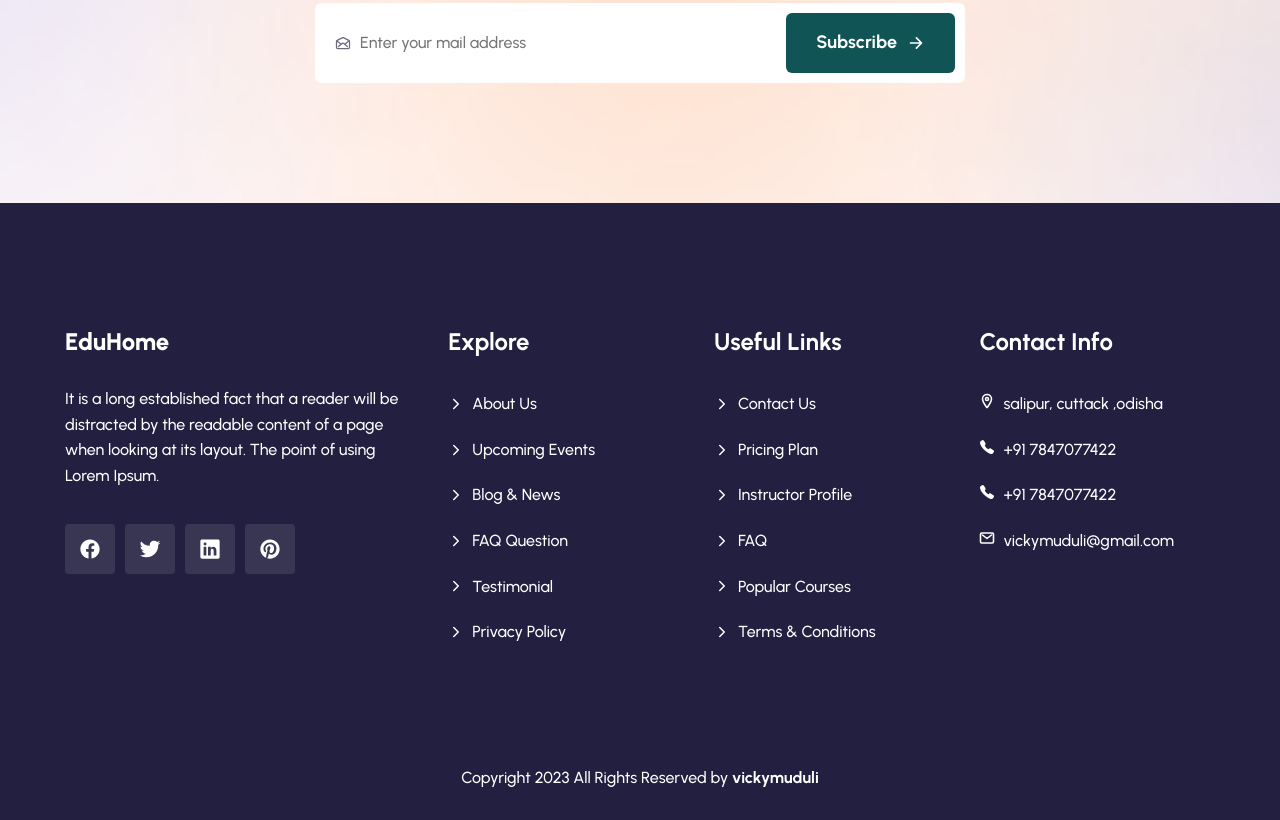
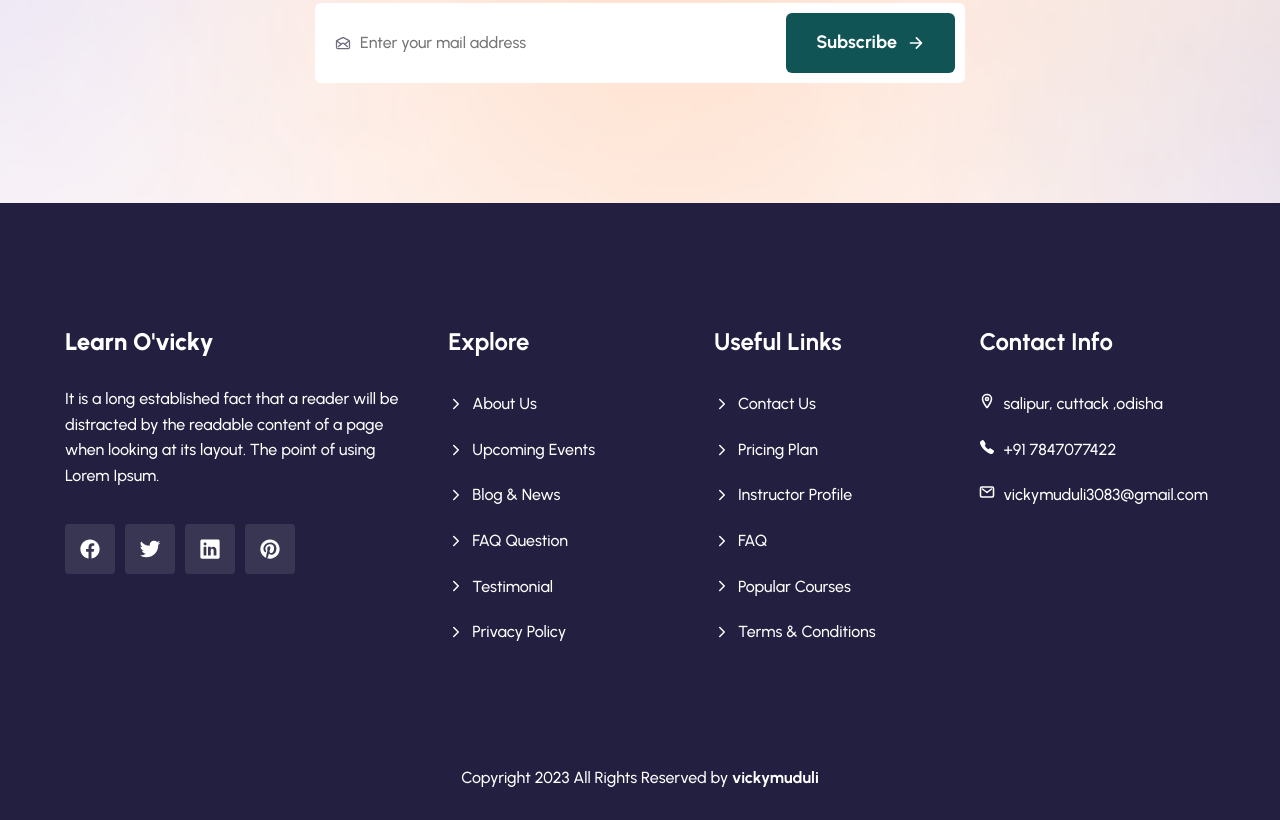
Before and after one commit to vickymuduli3083/Learn-O--vicky, a plain HTML site: page index.html in a window 1280 px wide. Shown: the part 5814-6634 px from the top of the page. Drawn offline with nearby package versions, Linux system fonts and the light colour scheme.

Commit message:
some changes

```diff
--- a/index.html
+++ b/index.html
@@ -1150,7 +1150,7 @@
 
         <div class="footer-brand">
 
-          <a href="#" class="logo">EduHome</a>
+          <a href="#" class="logo">Learn O'vicky</a>
 
           <p class="section-text">
             It is a long established fact that a reader will be distracted by the readable content of a page when
@@ -1320,16 +1320,12 @@
             <a href="tel:+13647657839" class="footer-link">+91 7847077422</a>
           </li>
 
-          <li class="footer-item">
-            <ion-icon name="call" aria-hidden="true"></ion-icon>
 
-            <a href="tel:+13647657840" class="footer-link">+91 7847077422</a>
-          </li>
 
           <li class="footer-item">
             <ion-icon name="mail-outline" aria-hidden="true"></ion-icon>
 
-            <a href="mailto:contact@eduhome.com" class="footer-link">vickymuduli@gmail.com</a>
+            <a href="mailto:vickymuduli3083@gmail.com" class="footer-link">vickymuduli3083@gmail.com</a>
           </li>
 
         </ul>
```
